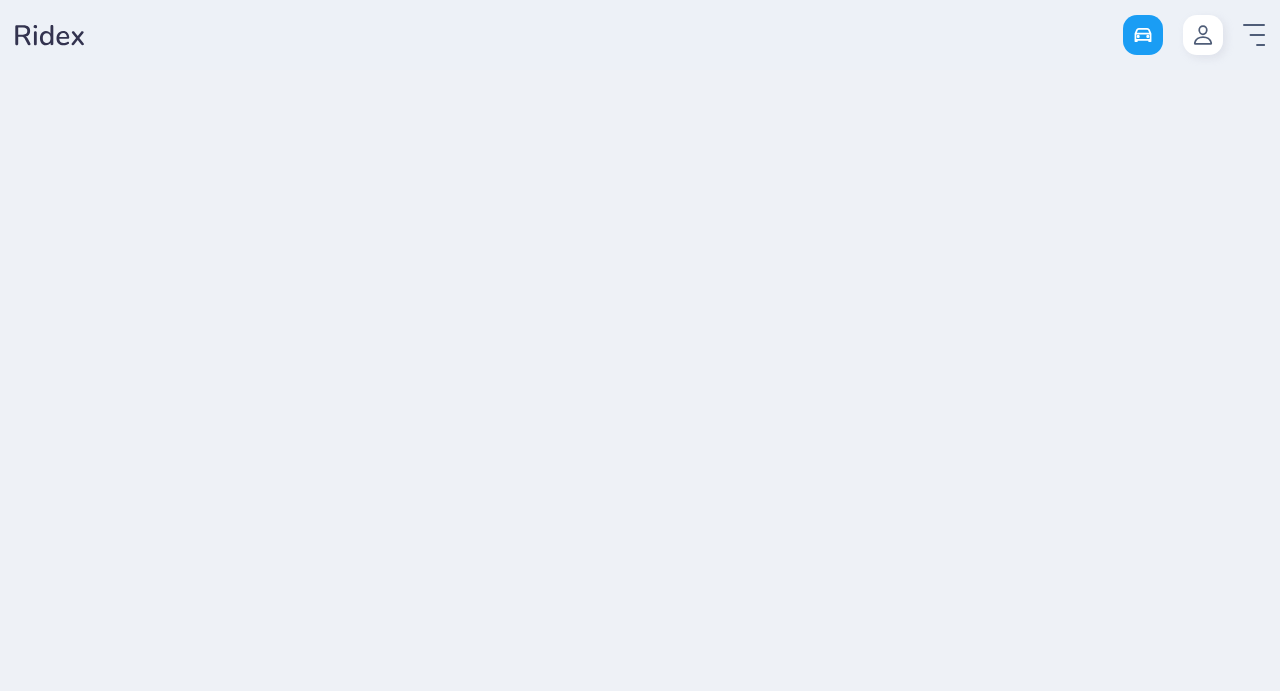
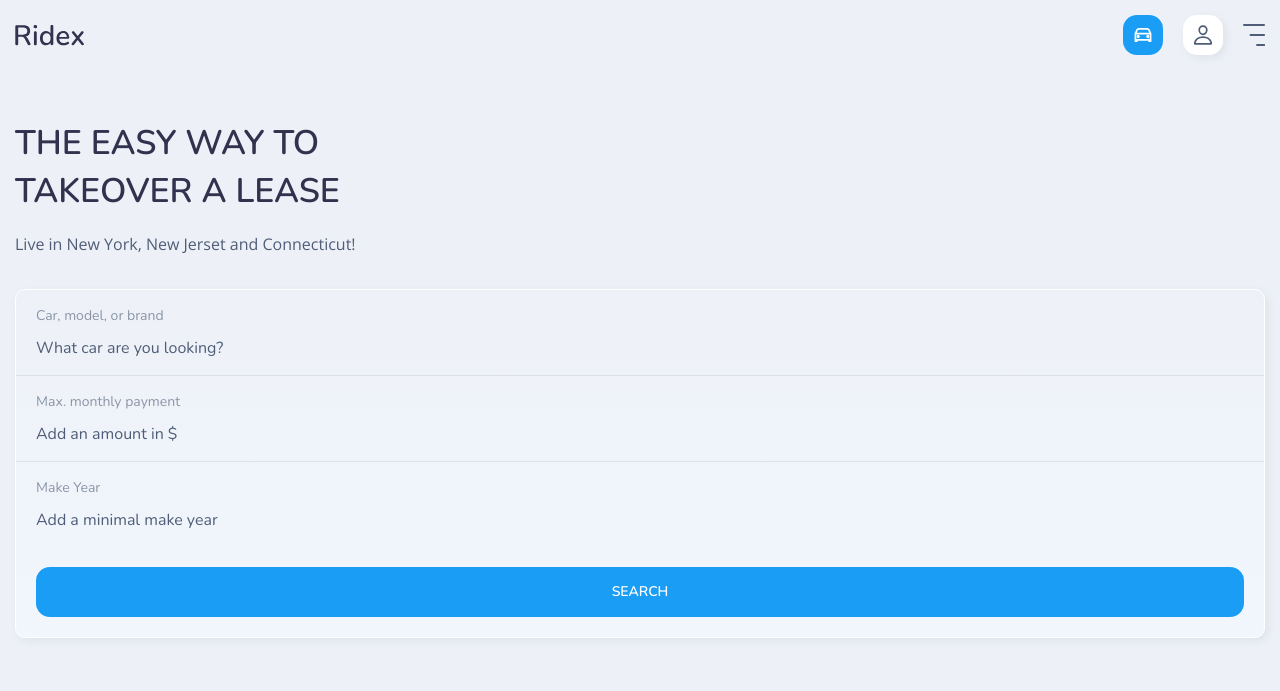
Before and after one commit to mohamedy72/ridex-landingpage, a website built with Vite: page index.html in a window 1280 px wide. Built offline with nearby package versions, Linux system fonts and the light colour scheme.

Commit message:
feat: Hero section is built

```diff
--- a/index.html
+++ b/index.html
@@ -20,7 +20,7 @@
 
     <header class="header" data-header>
       <div class="container">
-        <div class="overlay active" data-overlay></div>
+        <div class="overlay" data-overlay></div>
         <a href="#" class="logo">
           <img src="./images/logo.svg" alt="Ridex Logo" />
         </a>
@@ -72,6 +72,63 @@
       </div>
     </header>
 
+    <main>
+      <article>
+        <!--
+          - Hero
+         -->
+        <section class="section hero" id="home">
+          <div class="container">
+            <div class="hero-content">
+              <h2 class="h1 hero-title">The easy way to takeover a lease</h2>
+              <p class="hero-text">
+                Live in New York, New Jerset and Connecticut!
+              </p>
+            </div>
+
+            <div class="hero-banner"></div>
+            <form class="hero-form">
+              <div class="input-wrapper">
+                <label for="input-1" class="input-label"
+                  >Car, model, or brand</label
+                >
+                <input
+                  type="text"
+                  name="car-model"
+                  id="input-1"
+                  class="input-field"
+                  placeholder="What car are you looking?"
+                />
+              </div>
+              <div class="input-wrapper">
+                <label for="input-2" class="input-label"
+                  >Max. monthly payment
+                </label>
+                <input
+                  type="text"
+                  name="monthly-pay"
+                  id="input-2"
+                  class="input-field"
+                  placeholder="Add an amount in $"
+                />
+              </div>
+              <div class="input-wrapper">
+                <label for="input-3" class="input-label">Make Year </label>
+                <input
+                  type="text"
+                  name="year"
+                  id="input-3"
+                  class="input-field"
+                  placeholder="Add a minimal make year"
+                />
+              </div>
+
+              <button type="submit" class="btn">Search</button>
+            </form>
+          </div>
+        </section>
+      </article>
+    </main>
     <!--
       - JS & Packages Link
      -->
--- a/src/app.ts
+++ b/src/app.ts
@@ -23,4 +23,16 @@ for (let i = 0; i < navbarLinks.length; i++) {
   navbarLinks[i].addEventListener("click", navToggleFunc);
 }
 
+/**
+ * Header active on scroll
+ */
+
+const header = document.querySelector<HTMLDivElement>("[data-header]");
+
+window.addEventListener("scroll", () => {
+  window.scrollY >= 10
+    ? header?.classList.add("active")
+    : header?.classList.remove("active");
+});
+
 export {};
--- a/src/style.css
+++ b/src/style.css
@@ -226,8 +226,37 @@ a {
   pointer-events: all;
 }
 
-/*-----------------------
-------------*\
+.section {
+  padding-block: var(--section-padding);
+}
+
+.h1,
+.h2,
+.h3 {
+  color: var(--space-cadet);
+  font-family: var(--ff-nunito);
+  line-height: 1.4;
+}
+
+.h1 {
+  font-size: var(--fs-1);
+  text-transform: uppercase;
+}
+
+.h2,
+.h3 {
+  font-weight: var(--fw-400);
+}
+
+.h2 {
+  font-size: var(--fs-2);
+}
+
+.h3 {
+  font-size: var(--fs-4);
+}
+
+/*-----------------------------------*\
   #Header
 \*-----------------------------------*/
 
@@ -331,3 +360,71 @@ a {
   transform: scaleX(1);
   background-color: var(--carolina-blue);
 }
+
+/*-----------------------------------*\
+  #Hero
+\*-----------------------------------*/
+
+.hero {
+  padding-top: 7.5rem;
+}
+
+.hero-title {
+  max-width: 20ch;
+  margin-bottom: 15px;
+}
+
+.hero-text {
+  color: var(--independence);
+  line-height: 1.8;
+  margin-bottom: 30px;
+}
+
+.hero-banner {
+  display: none;
+}
+
+.hero-form {
+  background-image: var(--gradient);
+  border: 1px solid var(--white);
+  box-shadow: var(--shadow-1);
+  border-radius: var(--radius-10);
+  font-family: var(--ff-nunito);
+}
+
+.input-wrapper {
+  padding: 15px 20px;
+}
+
+.input-wrapper:not(:last-of-type) {
+  border-bottom: 1px solid hsla(0, 0%, 0%, 0.08);
+}
+
+.input-label {
+  color: var(--manatee);
+  font-size: var(--fs-6);
+  margin-bottom: 10px;
+}
+
+.input-field {
+  color: var(--space-cadet);
+  outline: 2px solid transparent;
+  outline-offset: 5px;
+  border-radius: 4px;
+  transition: var(--transition);
+}
+
+.input-field:focus {
+  outline-color: var(--carolina-blue);
+}
+
+.input-field::placeholder {
+  color: var(--independence);
+}
+
+.hero-form .btn {
+  --width: calc(100% - 40px);
+  --height: 50px;
+  margin: 20px;
+  text-transform: uppercase;
+}
```
